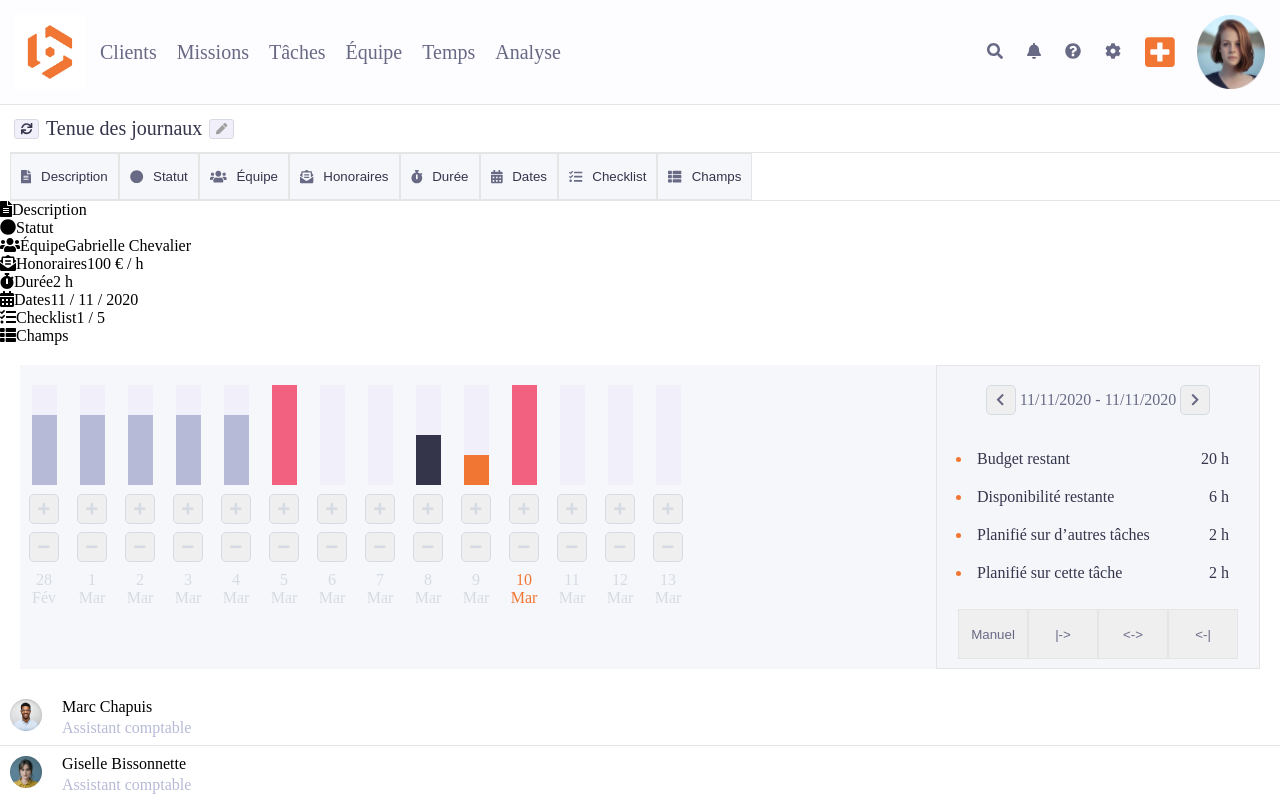
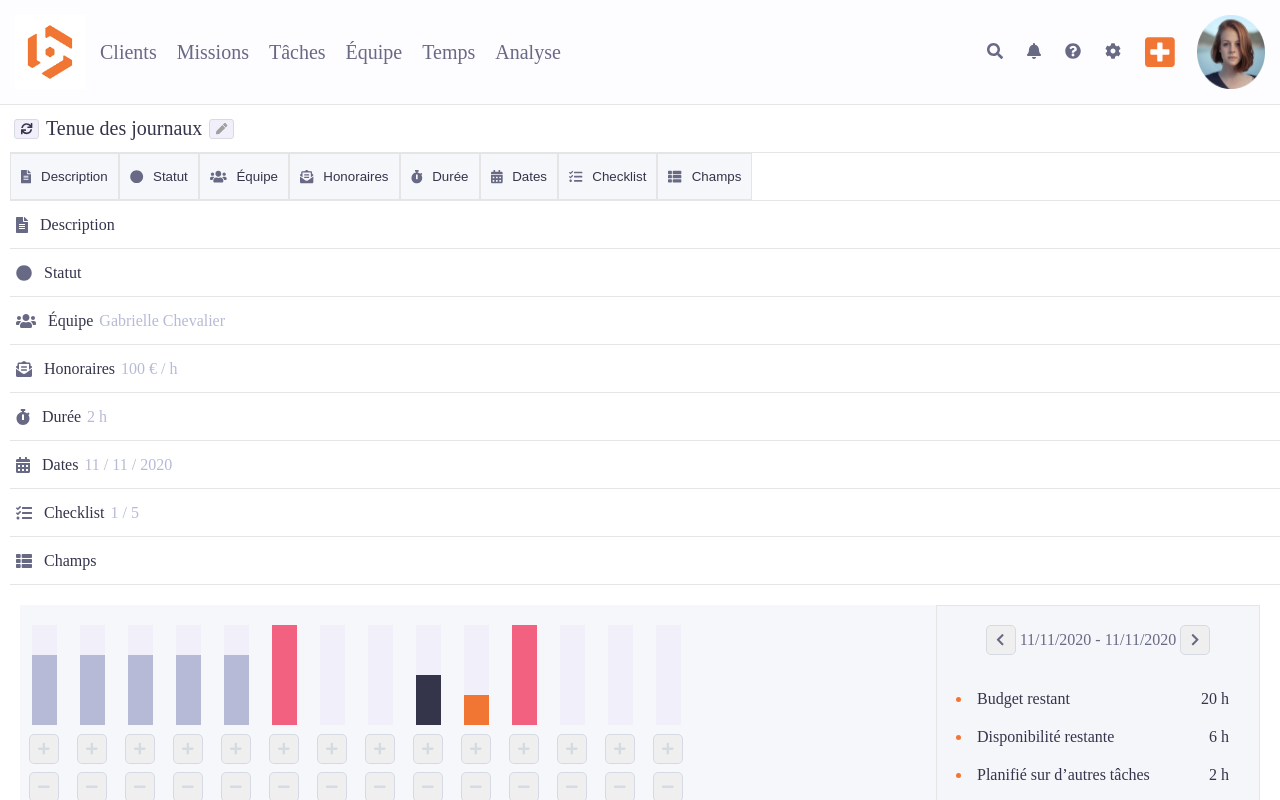
Before and after one commit to deepikabekal/Beeye-1.0, a React (Create React App) app: page / in a window 1280 px wide. Shown: the top 800 px of the page. Built offline with nearby package versions, Linux system fonts and the light colour scheme.

Commit message:
styles for  journaux button bar sections added

```diff
--- a/src/components/TeamSection/Journaux/JournauxStyles.css
+++ b/src/components/TeamSection/Journaux/JournauxStyles.css
@@ -58,4 +58,25 @@
 /* JournauxTabSections styles */
 .button-bar-section {
   display: flex;
+  display: flex;
+  height: 48px;
+  align-items: center;
+  margin: 0 10px;
 }
+
+.tab-section-name,
+.tab-section-icon {
+  margin: 0 6px;
+}
+
+.tab-section-name {
+  color: var(--baseDark01);
+}
+
+.tab-section-icon {
+  color: var(--baseMed10);
+}
+
+.tab-section-value {
+  color: var(--lightGray);
+}
--- a/src/components/TeamSection/Journaux/JournauxTabSections.js
+++ b/src/components/TeamSection/Journaux/JournauxTabSections.js
@@ -6,10 +6,10 @@ function JournauxTabSections() {
   return (
     <>
       {NomenclatureData.map((item) => (
-        <div className="button-bar-section" key={item.id}>
-          <FontAwesomeIcon icon={item.icon} />
-          <span>{item.name}</span>
-          <span>{item.displayValue}</span>
+        <div className="button-bar-section div-border" key={item.id}>
+          <FontAwesomeIcon icon={item.icon} className="tab-section-icon" />
+          <span className="tab-section-name">{item.name}</span>
+          <span className="tab-section-value">{item.displayValue}</span>
         </div>
       ))}
     </>
--- a/src/components/TeamSection/ResourcePlanning/ResourceList.js
+++ b/src/components/TeamSection/ResourcePlanning/ResourceList.js
@@ -7,8 +7,8 @@ function ResourceList(props) {
         <img src={props.imageURL} alt="employee of the company" />
       </div>
       <div className="resource-info-div">
-        <p className="resource-p-tag">{props.employeeName}</p>
-        <p className="resource-p-tag grayed-text">{props.designation}</p>
+        <p className="resource-name">{props.employeeName}</p>
+        <p className="resource-desig">{props.designation}</p>
       </div>
     </div>
   );
--- a/src/components/TeamSection/ResourcePlanning/ResourceSection.css
+++ b/src/components/TeamSection/ResourcePlanning/ResourceSection.css
@@ -14,8 +14,15 @@
   text-align: left;
 }
 
-.resource-p-tag {
+.resource-name {
   /* padding: 0; */
+  color: var(--baseDark01);
   margin: 10px;
   line-height: 1px;
 }
+
+.resource-desig {
+  color: var(--lightGray);
+  margin: 10px;
+  line-height: 1px;
+}
```
